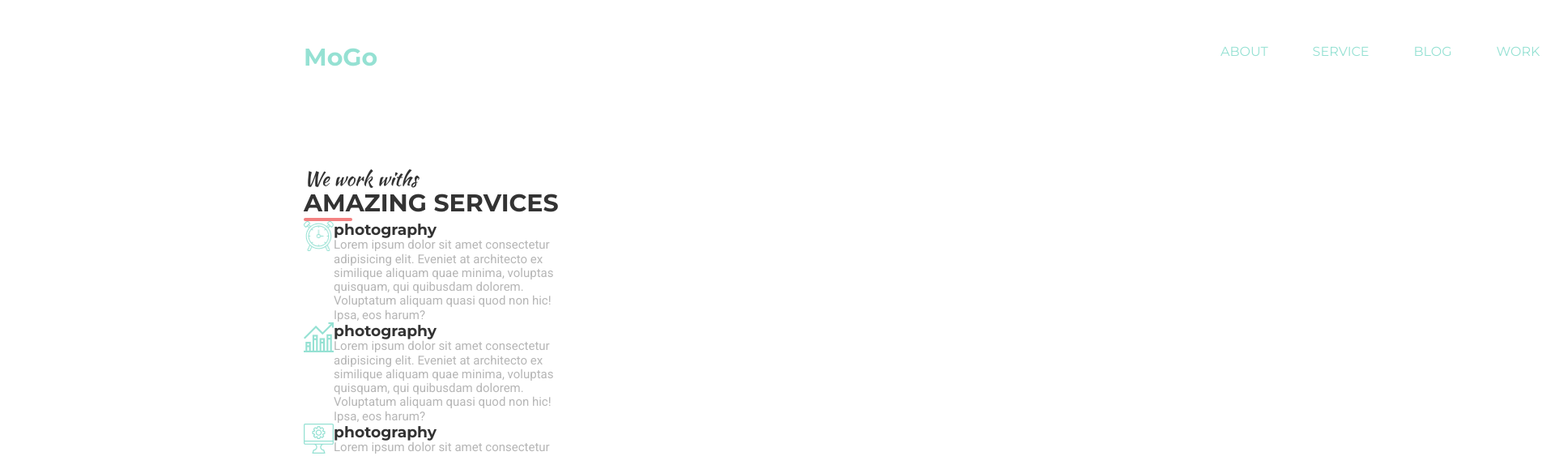
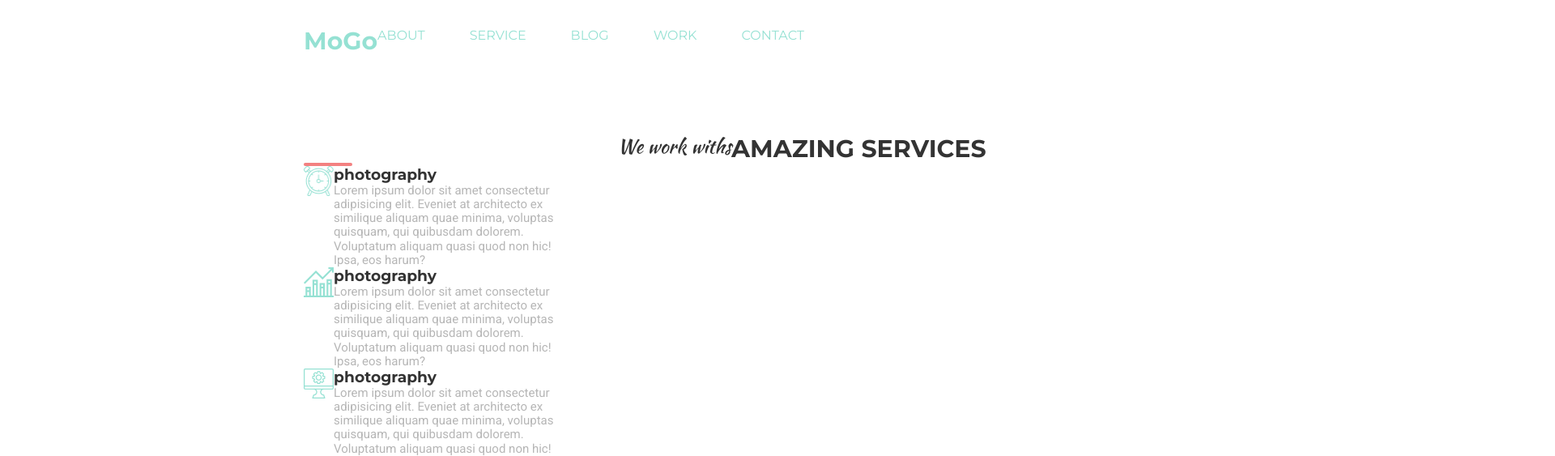
Before and after one commit to DmutroKhludov/MoGo, a plain HTML site: page index.html in a window 1280 px wide. Shown: the top 563 px of the page at 81% size, 1920 px wide, since content can reach past the window. Drawn offline with nearby package versions, Linux system fonts and the light colour scheme.

Commit message:
Додав код

```diff
--- a/index.html
+++ b/index.html
@@ -12,12 +12,11 @@
     <link rel="stylesheet" href="reset.css">
     <link rel="stylesheet" href="https://cdnjs.cloudflare.com/ajax/libs/normalize/8.0.1/normalize.min.css">
     <link rel="stylesheet" href="style.css">
-
 </head>
 <body>
     <header class="header container">
         <div class="header-container">
-        <h1 class="header-title">MoGo</h1>
+        <a class="header-title" href="#">MoGo</a>
         <nav class="header-nav">
             <ul class="header-list">
                 <li><a href="#" class="header-item">ABOUT</a></li>
@@ -32,8 +31,10 @@
     <main class="container">
         <section class="section-one">
             <!--AMAZING SERVICES-->
+            <div class="span-wrap">
             <span class="title">We work withs</span>
             <h2 class="text">AMAZING SERVICES</h2>
+        </div>
             <div class="line"></div>
             <ul>
                 <li class="hero-item">
--- a/style.css
+++ b/style.css
@@ -143,10 +143,16 @@ ol, ul{
     gap: 55px;
 }
 .header{
+    display: flex;
     padding-top: 17px;
     padding-bottom: 17px;
+    justify-content: space-between;
 }
 .hero-item{
     width: 328px;
    display: flex;
 }
+.span-wrap{
+    display: flex;
+    justify-content: center;
+}
```
